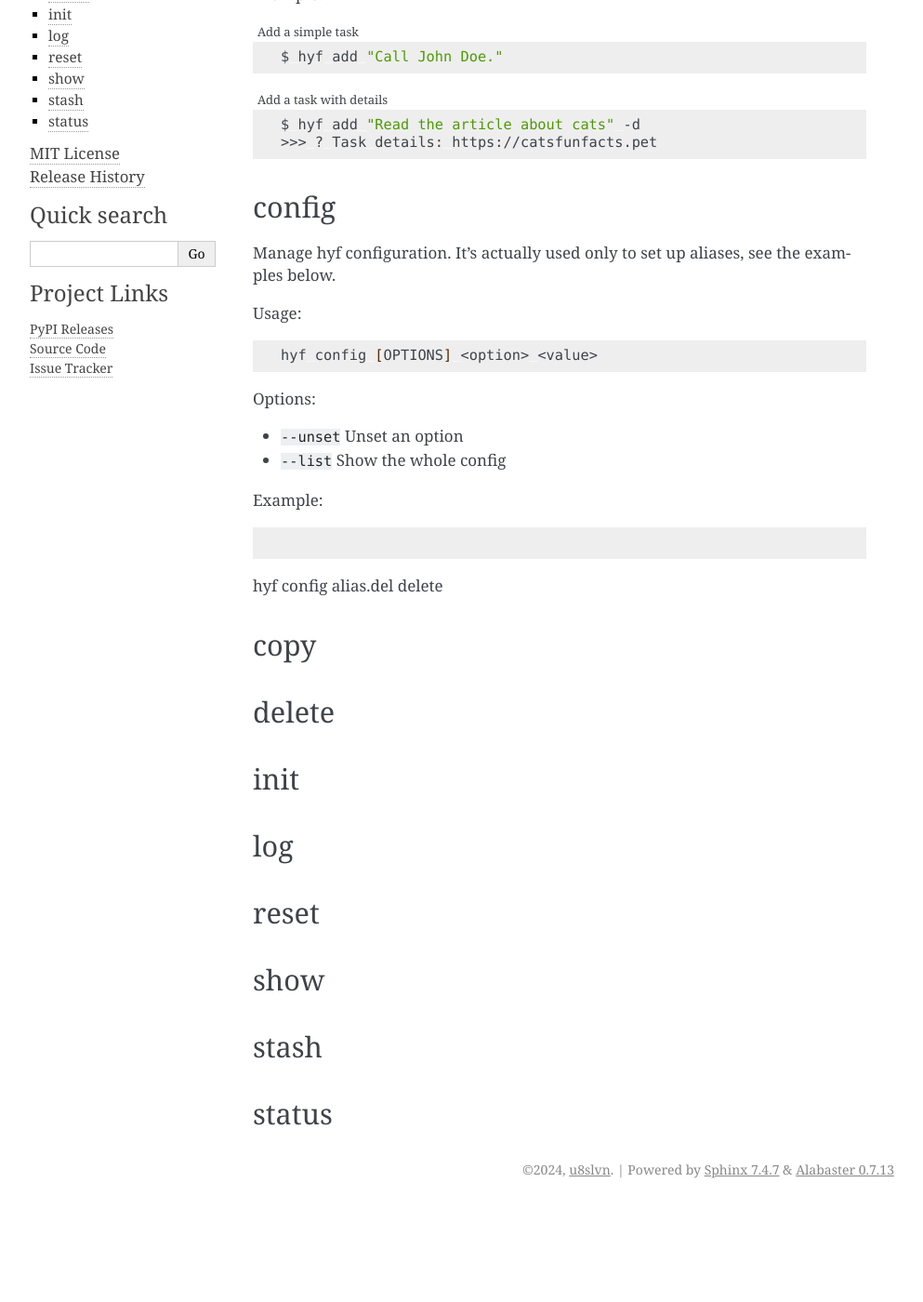
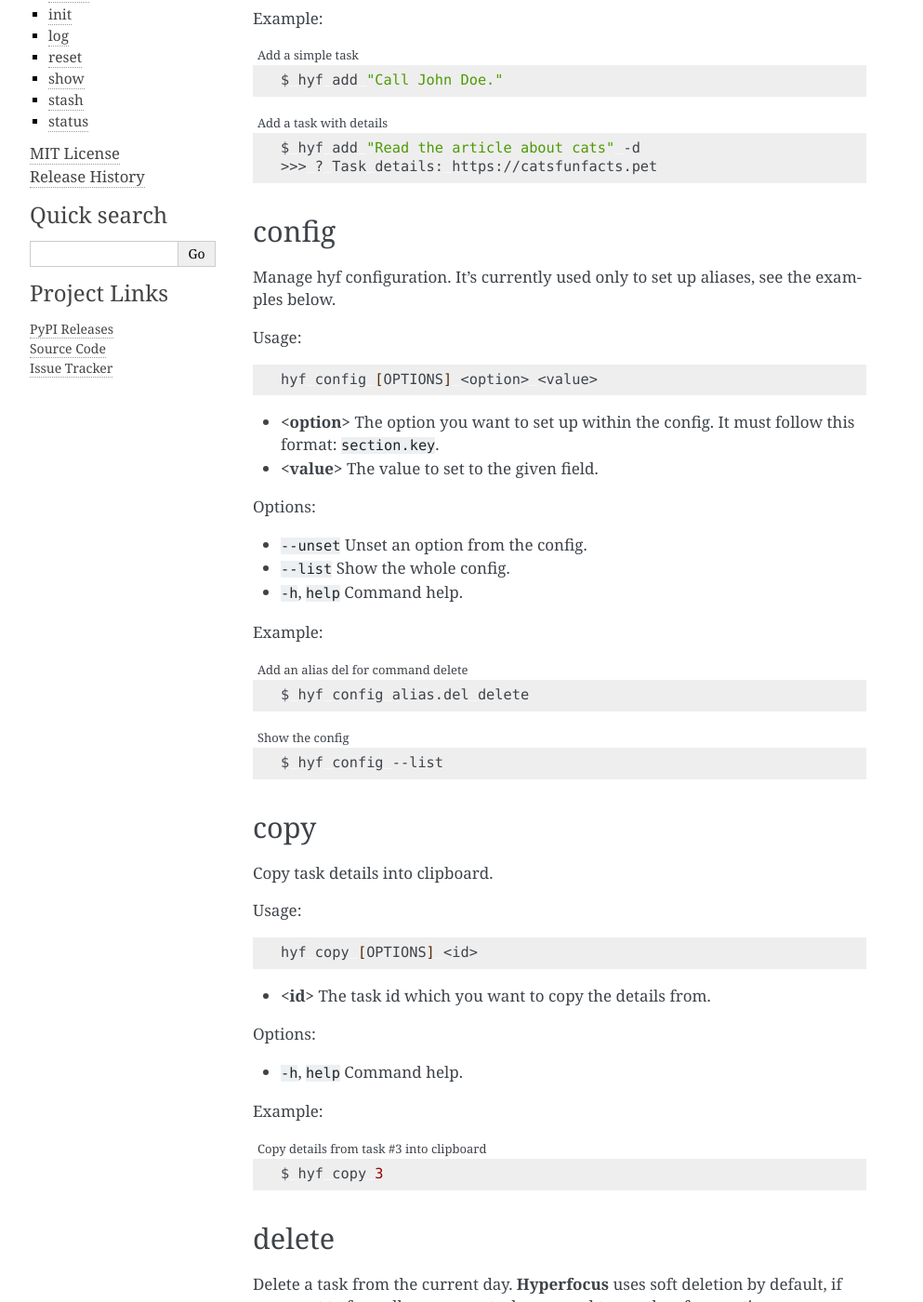
Before and after one commit to u8slvn/hyperfocus, a Sphinx documentation site: the page built from docs/source/commands.rst, in a window 1280 px wide and 1400 px high, scrolled down 450 px. Shown: the whole window at 93% size, without its empty margins (148-1141 px from the left). Built offline with Sphinx 7.4.7, drawn with Linux system fonts in a browser that asks for light colours; before the commit the page ends 1747 px from its top, so only the background shows below that; some of the changed text lies outside the part shown.

Commit message:
docs: delete, copy, config commands

```diff
--- a/docs/source/commands.rst
+++ b/docs/source/commands.rst
@@ -12,11 +12,12 @@
 
     hyf add [OPTIONS] <title>
 
-- **<title>** the title description of your task.
+- **<title>** The title description of your task.
 
 Options:
 
 - ``-d``, ``--details``  Allows to add some details to the task.
+- ``-h``, ``help`` Command help.
 
 Example:
 
@@ -34,7 +35,7 @@
 config
 ------
 
-Manage hyf configuration. It's actually used only to set up aliases, see the examples below.
+Manage hyf configuration. It's currently used only to set up aliases, see the examples below.
 
 Usage:
 
@@ -42,22 +43,80 @@
 
     hyf config [OPTIONS] <option> <value>
 
+- **<option>** The option you want to set up within the config. It must follow this format: ``section.key``.
+- **<value>** The value to set to the given field.
+
 Options:
 
-- ``--unset`` Unset an option
-- ``--list``  Show the whole config
+- ``--unset`` Unset an option from the config.
+- ``--list``  Show the whole config.
+- ``-h``, ``help`` Command help.
 
 Example:
 
 .. code-block:: shell
+    :caption: Add an alias del for command delete
 
-hyf config alias.del delete
+    $ hyf config alias.del delete
+
+.. code-block:: shell
+    :caption: Show the config
+
+    $ hyf config --list
 
 copy
 ----
 
+Copy task details into clipboard.
+
+Usage:
+
+.. code-block:: bash
+
+    hyf copy [OPTIONS] <id>
+
+- **<id>** The task id which you want to copy the details from.
+
+Options:
+
+- ``-h``, ``help`` Command help.
+
+Example:
+
+.. code-block:: bash
+    :caption: Copy details from task #3 into clipboard
+
+    $ hyf copy 3
+
 delete
 ------
+
+Delete a task from the current day. **Hyperfocus** uses soft deletion by default, if you want to formally remove a task you need to use the `--force` option.
+
+Usage:
+
+.. code-block:: bash
+
+    hyf delete [OPTIONS] <id>
+
+- **<id>** The id of the task you want to delete. If you don't remember the id of the task, leave it empty, **Hyperfocus** will display you a little reminder.
+
+Options:
+
+- ``f``, ``--force`` Force a task deletion
+- ``-h``, ``help`` Command help.
+
+Example:
+
+.. code-block:: bash
+    :caption: Delete task #3.
+
+    $ hyf delete 3
+
+.. code-block:: bash
+    :caption: Hard delete task #3.
+
+    $ hyf delete 3 --force
 
 init
 ----
```
Also changed, not shown: .pre-commit-config.yaml.
